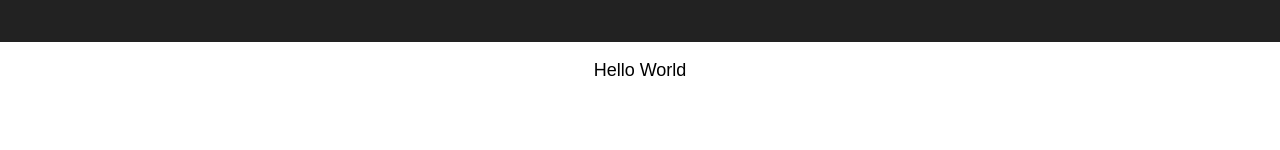
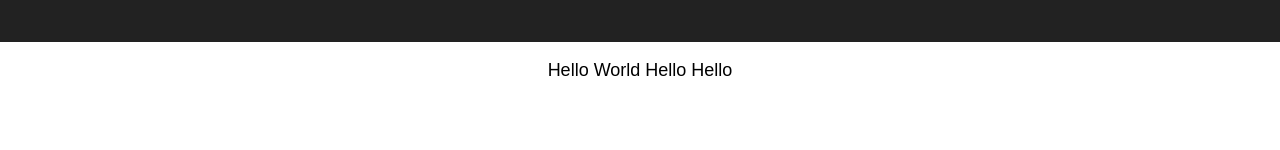
Before and after one commit to Staldvik/it1901, a React (Create React App) app in the folder app/: page / in a window 1280 px wide. Shown: the part 148-298 px from the top of the page. Built offline with nearby package versions, Linux system fonts and the light colour scheme.

Commit message:
added Hello Hello to startpage

```diff
--- a/app/src/App.js
+++ b/app/src/App.js
@@ -12,6 +12,7 @@ class App extends Component {
         </div>
         <p className="App-intro">
           Hello World
+          Hello Hello
         </p>
       </div>
     );
```
